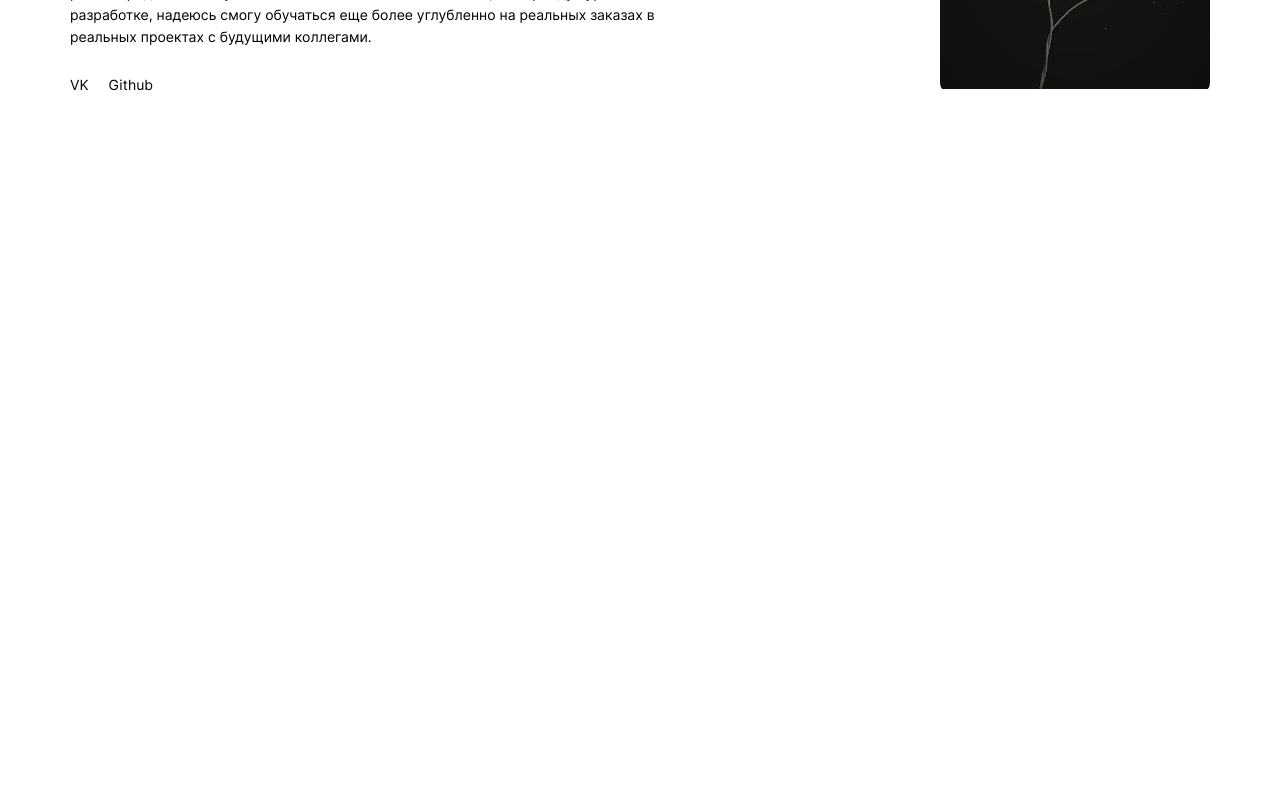
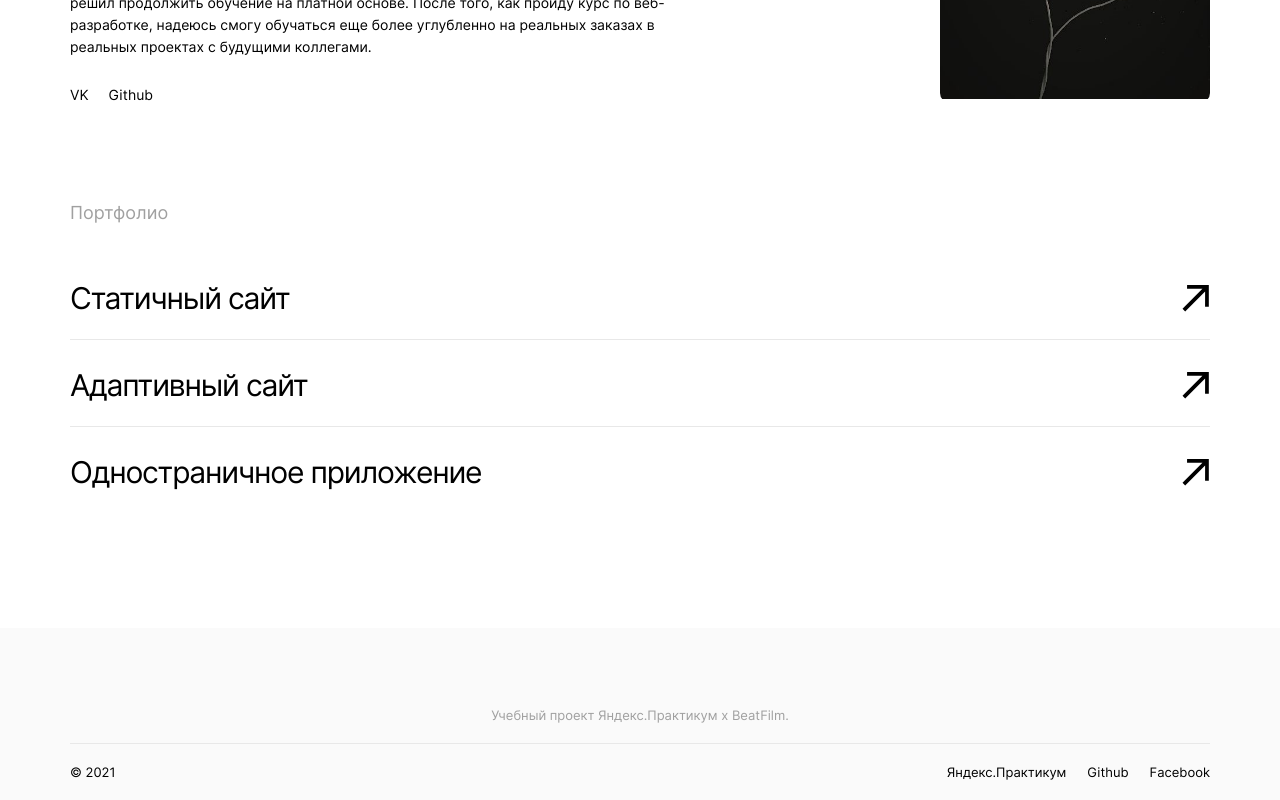
Before and after one commit to qwewerqwewer1/movies-explorer-frontend, a React (Create React App) app: page / in a window 1280 px wide. Shown: the part 2429-3229 px from the top of the page. Before the commit the page ends 2622 px from the top, so only its background shows below. Built offline with nearby package versions, Linux system fonts and the light colour scheme.

Commit message:
end footer

```diff
--- a/src/components/AboutMe/AboutMe.css
+++ b/src/components/AboutMe/AboutMe.css
@@ -1,5 +1,5 @@
 .about-me {
-  padding: 100px 70px;
+  padding: 110px 70px 115px;
   margin: 0 auto;
 }
 
@@ -11,7 +11,7 @@
   margin: 0;
   height: 51px;
   border-bottom: 1px solid black;
-  }
+}
 
 .about-me__container {
   display: flex;
@@ -64,3 +64,40 @@
   color: black;
   text-decoration: none;
 }
+
+.about-me__portfolio {
+  font-size: 18px;
+  line-height: 20px;
+  color: #a0a0a0;
+  margin: 100px auto 0;
+}
+
+.about-me__portfolio_links {
+  display: grid;
+  gap: 20px;
+  margin: 50px auto 0;
+}
+
+.about-me__portfolio_link {
+  font-size: 30px;
+  line-height: 50px;
+  letter-spacing: -0.04em;
+  font-weight: 400;
+  margin: 0;
+  padding-bottom: 15px;
+  height: 51px;
+  border-bottom: 1px solid #e8e8e8;
+  text-decoration: none;
+  color: black;
+  display: flex;
+  justify-content: space-between;
+}
+
+.none-underline {
+  border-bottom: none;
+}
+
+.about-me__portfolio_link_arrow {
+  margin-right: 0;
+  width: 29px;
+}
--- a/src/components/AboutMe/AboutMe.jsx
+++ b/src/components/AboutMe/AboutMe.jsx
@@ -1,18 +1,24 @@
 import React from 'react'
 import './AboutMe.css'
 import photo from '../../images/me.jpg'
+import portfolio__arrow from '../../images/portfolio__arrow.svg'
 
 export default function AboutMe() {
   return (
     <section className="about-me">
-      <h1 className="about-me__title">Студент</h1>
+      <h2 className="about-me__title">Студент</h2>
       <div className="about-me__container">
         <div className="about-me__info">
           <p className="about-me__info_name">Дмитрий</p>
           <p className="about-me__info_profession">Фронтенд-разработчик, 27 лет</p>
-          <p className="about-me__info_activity">Я родился в г.Южно-Сахалинск, проживал в Крыму и переехал в г.Краснодар. Учился на юриста в Академии Ген. Прокуратуры РФ, но на 3 курсе по ряду причин ушел работать в ООО "Севтелеком". В 2018 г. ушел на службу в
-          ВС ФНГ РФ. Я люблю слушать музыку, а ещё увлекаюсь её написанием. Недавно начал кодить. С 2019 года начал обучаться в «Яндекс Практикуме» во время службы, очень сильно увлекся и решил продолжить обучение на платной основе. После
-того, как пройду курс по веб-разработке, надеюсь смогу обучаться еще более углубленно на реальных заказах в реальных проектах с будущими коллегами.</p>
+          <p className="about-me__info_activity">
+          Я родился в г.Южно-Сахалинск, проживал в Крыму и переехал в г.Краснодар. Учился на
+          юриста в Академии Ген. Прокуратуры РФ, но на 3 курсе по ряду причин ушел работать
+          в ООО "Севтелеком". В 2018 г. ушел на службу в ВС ФНГ РФ. Я люблю слушать музыку,
+          а ещё увлекаюсь её написанием. Недавно начал кодить. С 2019 года начал обучаться в
+          «Яндекс Практикуме» во время службы, очень сильно увлекся и решил продолжить обучение
+          на платной основе. После того, как пройду курс по веб-разработке, надеюсь смогу обучаться
+          еще более углубленно на реальных заказах в реальных проектах с будущими коллегами.</p>
           <div className="about-me__info_links">
             <a className="about-me__info_link" href="http://localhost:3000">VK</a>
             <a className="about-me__info_link" href="http://localhost:3000">Github</a>
@@ -20,6 +26,18 @@ export default function AboutMe() {
         </div>
         <img className="about-me__photo" src={photo} alt="Фото разработчика сайта"></img>
       </div>
+      <p className="about-me__portfolio">Портфолио</p>
+      <div className="about-me__portfolio_links">
+        <a href="http://localhost:3000" className="about-me__portfolio_link">Статичный сайт
+          <img className="about-me__portfolio_link_arrow" src={portfolio__arrow} alt="стрелка-ссылка"/>
+        </a>
+        <a href="http://localhost:3000" className="about-me__portfolio_link">Адаптивный сайт
+          <img className="about-me__portfolio_link_arrow" src={portfolio__arrow} alt="стрелка-ссылка"/>
+        </a>
+        <a href="http://localhost:3000" className="about-me__portfolio_link none-underline">Одностраничное приложение
+          <img className="about-me__portfolio_link_arrow" src={portfolio__arrow} alt="стрелка-ссылка"/>
+        </a>
+      </div>
     </section>
   )
 }
--- a/src/components/App/App.js
+++ b/src/components/App/App.js
@@ -5,6 +5,7 @@ import NavTab from '../NavTab/NavTab';
 import AboutProject from '../AboutProject/AboutProject';
 import Techs from '../Techs/Techs';
 import AboutMe from '../AboutMe/AboutMe';
+import FooterPage from '../FooterPage/FooterPage'
 
 function App() {
   return (
@@ -15,6 +16,7 @@ function App() {
       <AboutProject />
       <Techs />
       <AboutMe />
+      <FooterPage />
     </div>
   );
 }
--- a/src/components/FooterPage/FooterPage.css
+++ b/src/components/FooterPage/FooterPage.css
@@ -0,0 +1,44 @@
+.footer-page {
+  padding: 79px 70px 20px;
+  background: #fafafa;
+}
+
+.footer-page__description {
+  font-size: 13px;
+  line-height: 16px;
+  text-align: center;
+  color: #a0a0a0;
+  margin: 0 auto;
+}
+
+.footer-page__container {
+  border-top: 1px solid #e8e8e8;
+  padding-top: 20px;
+  margin: 20px auto 0;
+  display: flex;
+  justify-content: space-between;
+}
+
+.footer-page__container_mark {
+  margin: 0;
+  font-size: 13px;
+  line-height: 16px;
+}
+
+.footer-page__container_links {
+  max-width: 263px;
+  width: 100%;
+  display: flex;
+  justify-content: space-between;
+}
+
+.footer-page__container_link {
+  font-size: 13px;
+  line-height: 16px;
+  text-decoration: none;
+  color: black;
+}
+
+.footer-page__container_link:hover {
+  opacity: 0.6;
+}
--- a/src/components/FooterPage/FooterPage.jsx
+++ b/src/components/FooterPage/FooterPage.jsx
@@ -0,0 +1,18 @@
+import React from 'react'
+import './FooterPage.css'
+
+export default function FooterPage() {
+  return (
+    <section className="footer-page">
+      <p className="footer-page__description">Учебный проект Яндекс.Практикум х BeatFilm.</p>
+      <div className="footer-page__container">
+        <p className="footer-page__container_mark">&copy; 2021</p>
+        <div className="footer-page__container_links">
+          <a className="footer-page__container_link" href="http://localhost:3000">Яндекс.Практикум</a>
+          <a className="footer-page__container_link" href="http://localhost:3000">Github</a>
+          <a className="footer-page__container_link" href="http://localhost:3000">Facebook</a>
+        </div>
+      </div>
+    </section>
+  )
+}
--- a/src/components/Techs/Techs.jsx
+++ b/src/components/Techs/Techs.jsx
@@ -4,7 +4,7 @@ import './Techs.css'
 export default function Techs() {
   return (
     <section className='techs'>
-      <h1 className="techs__title">Технологии</h1>
+      <h2 className="techs__title">Технологии</h2>
       <h3 className="techs__header">7 технологий</h3>
       <p className="techs__paragraph">На курсе веб-разработки мы освоили технологии, которые применили в дипломном проекте.</p>
       <div className="tech__stack_container">
```
Also changed, not shown: src/images/portfolio__arrow.svg (added).
